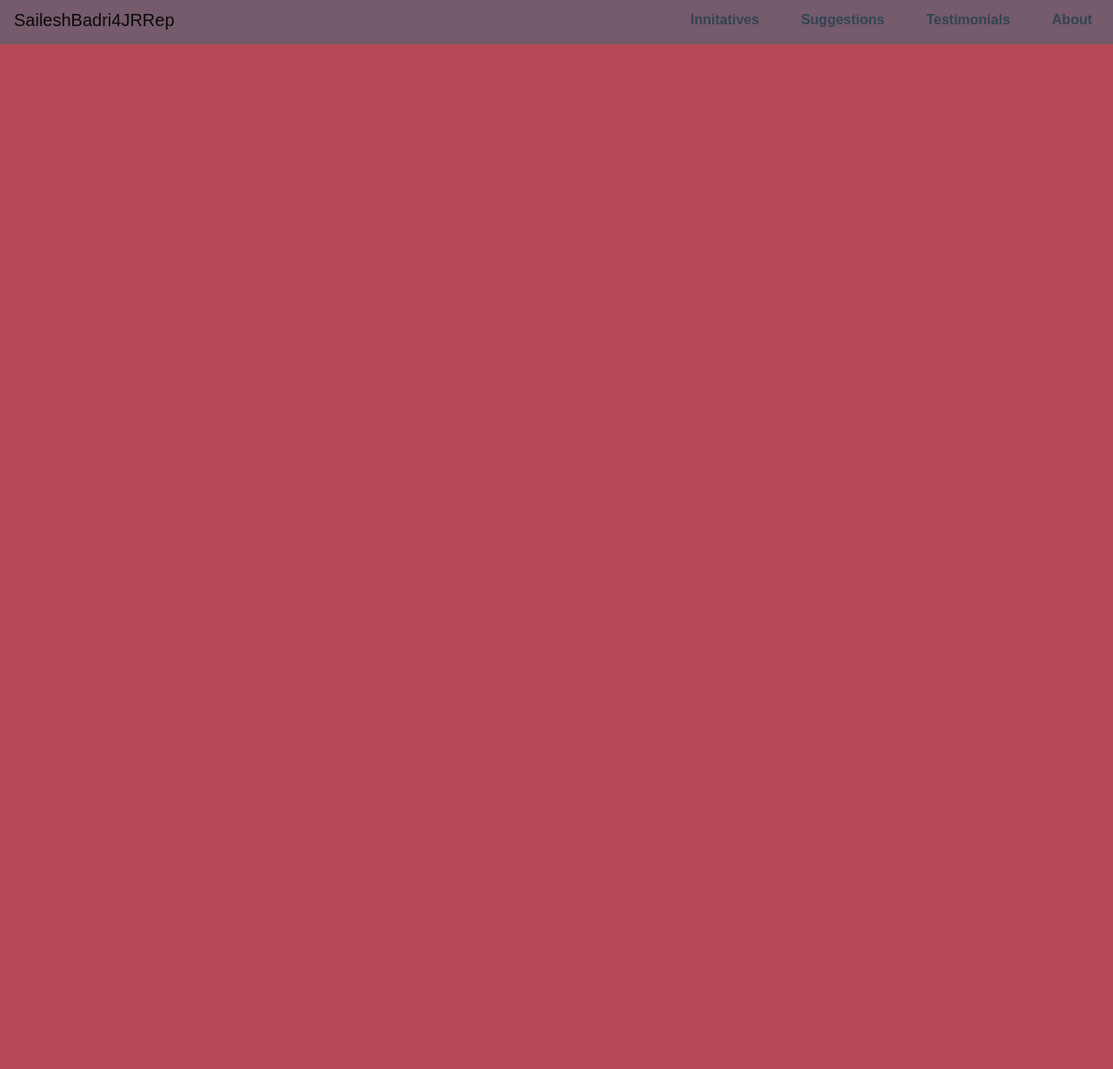
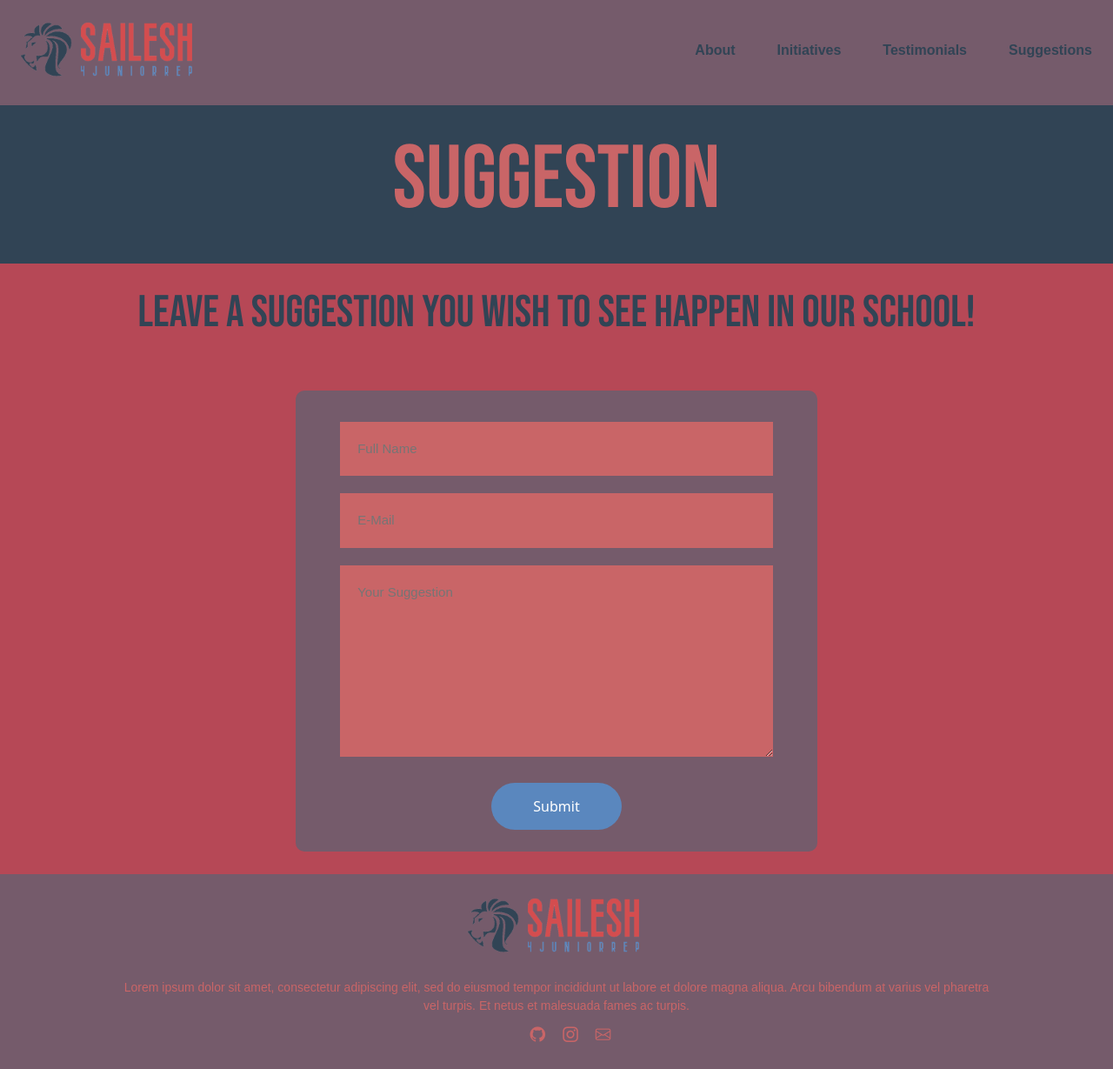
Before and after one commit to Red4Wiz/SacJrRep, a plain HTML site: page suggestions.html in a window 1280 px wide. Shown: the part 5-1234 px from the top of the page at 87% size. Before the commit the page ends 800 px from the top, so only its background shows below. Drawn offline with nearby package versions, Linux system fonts and the light colour scheme; files whose address does not match are found by name.

Commit message:
Completed suggestions page

```diff
--- a/styles/style.css
+++ b/styles/style.css
@@ -179,8 +179,6 @@ footer {
 	font-family: bebas-neue;
 }
 
-
-
 .initiatives h2{
 	font-size: 5vw;
 	color: var(--black);
@@ -258,3 +256,81 @@ footer {
 	width: 60%;
 	margin-right: 5%;
 }
+
+.suggestion-header {
+	margin: auto;
+	padding: 2%;
+
+	display: flex;
+	align-items: center;
+	justify-content: center;
+	flex-direction: column;
+	text-align: center;
+
+	color: var(--red);
+	background-color: var(--black);
+}
+
+.suggestion-header h1{
+	font-family: bebas-neue;
+	font-size: 8vw;
+}
+
+.suggestion-subtext {
+	margin: auto;
+	padding: 2%;
+
+	display: flex;
+	align-items: center;
+	justify-content: center;
+	flex-direction: column;
+	text-align: center;
+
+	color: var(--black);
+}
+
+.suggestion-subtext h2{
+	font-family: bebas-neue;
+	font-size: 4vw;
+}
+
+.suggestion-container{
+	width: 100%;
+	display: flex;
+	align-items: center;
+	justify-content: center;
+	padding: 2%;
+}
+
+form{
+	background-color: var(--accentred);
+	display: flex;
+	flex-direction: column;
+	padding: 2vw 4vw;
+	width: 90%;
+	max-width: 600px;
+	border-radius: 10px;
+}
+
+form input, form textarea{
+	border: 0;
+	margin: 10px 0;
+	padding: 20px;
+	outline: none;
+	background: var(--red);
+	color: var(--black);
+	font-family: 'Montserrat', sans-serif;
+	font-size: 15px;
+}
+
+form button{
+	padding: 15px;
+	background: var(--contrast);
+	color: white;
+	border: 0;
+	outline: none;
+	cursor: pointer;
+	width: 30%;
+	margin: 20px auto 0;
+	border-radius: 30px;
+}
--- a/suggestions.html
+++ b/suggestions.html
@@ -2,19 +2,27 @@
 <html lang="en">
   <head>
     <meta charset="utf-8">
-    <meta name="viewport" content="width=device-width, initial-scale=1">
+    <meta name="viewport" content="width=device-width, initial-scale=0.7">
     <link href="https://cdn.jsdelivr.net/npm/bootstrap@5.2.0-beta1/dist/css/bootstrap.min.css" rel="stylesheet" integrity="sha384-0evHe/X+R7YkIZDRvuzKMRqM+OrBnVFBL6DOitfPri4tjfHxaWutUpFmBp4vmVor" crossorigin="anonymous">
     <link href='https://unpkg.com/boxicons@2.1.2/css/boxicons.min.css' rel='stylesheet'>
+    <style>@import url('https://fonts.googleapis.com/css2?family=Bebas+Neue&display=swap');</style>
+    <script src="https://cdn.jsdelivr.net/npm/bootstrap@5.2.0-beta1/dist/js/bootstrap.bundle.min.js" integrity="sha384-pprn3073KE6tl6bjs2QrFaJGz5/SUsLqktiwsUTF55Jfv3qYSDhgCecCxMW52nD2" crossorigin="anonymous"></script>
+    <script src="scripts/index.js"></script>
+    <script src=" https://smtpjs.com/v3/smtp.js"></script>
+
+    <link rel="stylesheet" href="https://cdn.jsdelivr.net/npm/bootstrap-icons@1.8.2/font/bootstrap-icons.css">
     <link rel="stylesheet" href="styles/style.css">
-
 
     <title>Sailesh4JrRep</title>
 
   </head>
   <body>
+    <a name="top"></a>
 
     <nav class="navbar navbar-expand-md bg">
-      <a href="index.html" class="navbar-brand ms-3 logo-text">SaileshBadri4JRRep</a>
+      <a href="index.html" class="navbar-brand ms-3">
+        <img class="logo" id = "Logo" src="assets/JrRepLogo.png" alt = "Logo" height="100" width="220">
+      </a>
 
       <button class="navbar-toggler me-3" type="button" data-bs-toggle="collapse" data-bs-target="#btn">
         <i class="bx bx-menu bx-md"></i>
@@ -23,16 +31,16 @@
       <div class="collapse navbar-collapse ul-bg" id="btn">
         <ul class="navbar-nav ms-auto">
           <li class="nav-item">
-            <a href="initiatives.html" class="nav-link mx-3 nav-text">Innitatives</a>
+            <a href="about.html" class="nav-link mx-3 nav-text">About</a>
           </li>
           <li class="nav-item">
-            <a href="suggestions.html" class="nav-link mx-3 nav-text">Suggestions</a>
+            <a href="initiatives.html" class="nav-link mx-3 nav-text">Initiatives</a>
           </li>
           <li class="nav-item">
             <a href="testimonials.html" class="nav-link mx-3 nav-text">Testimonials</a>
           </li>
           <li class="nav-item">
-            <a href="about.html" class="nav-link mx-3 nav-text">About</a>
+            <a href="suggestions.html" class="nav-link mx-3 nav-text">Suggestions</a>
           </li>
         </ul>
       </div>
@@ -40,6 +48,64 @@
     </nav>
 
 
-    <script src="https://cdn.jsdelivr.net/npm/bootstrap@5.2.0-beta1/dist/js/bootstrap.bundle.min.js" integrity="sha384-pprn3073KE6tl6bjs2QrFaJGz5/SUsLqktiwsUTF55Jfv3qYSDhgCecCxMW52nD2" crossorigin="anonymous"></script>
+    <div class="suggestion-header">
+      <h1>Suggestion</h1>
+    </div>
+
+    <div class="suggestion-subtext">
+     <h2>Leave a Suggestion you wish to see happen in our school!</h6>
+    </div>
+
+    <div class="suggestion-container">
+
+      <form onsubmit="sendEmail(); reset(); return false;">
+        <input type="text" id="name" placeholder="Full Name" required>
+        <input type="text" id="email" placeholder="E-Mail" required>
+        <textarea id="suggestion" rows="8" placeholder="Your Suggestion"></textarea>
+        <button type="submit">Submit</button>
+      </form>
+
+    </div>
+
+    <script>
+      function sendEmail(){
+        Email.send({
+            Host : "smtp.gmail.com",
+            //have to add info once account created
+            Username : "username",
+            Password : "password",
+            To : 'them@website.com',
+            From : document.getElementById("email").value,
+            Subject : "New Suggestion",
+            Body : "Name: " + document.getElementById("name").value
+                    + "<br> Email: " + document.getElementById("email").value
+                    + "<br> Suggestion: " + document.getElementById("suggestion").value
+        }).then(
+          message => alert(message)
+        );
+      }
+    </script>
+
+    <footer>
+      <div class="footer-content">
+        <a href="#top">
+          <img class="footer-logo" id = "Logo" src="assets/JrRepLogo.png" alt = "Logo" height="100" width="220">
+        </a>
+
+        <p>Lorem ipsum dolor sit amet, consectetur adipiscing elit, sed do eiusmod tempor incididunt ut labore et dolore magna aliqua. Arcu bibendum at varius vel pharetra vel turpis. Et netus et malesuada fames ac turpis.</p>
+
+        <ul class="socials">
+
+          <li><a href="https://github.com/Red4Wiz/SacJrRep" target=”_blank” ><i class="bi bi-github"></i></a></li>
+
+          <li><a href="#"><i class="bi bi-instagram" target=”_blank” ></i></a></li>
+
+          <li><a href="#"><i class="bi bi-envelope" target=”_blank” ></i></a></li>
+
+        </ul>
+      </div>
+
+    </footer>
+
   </body>
 </html>
```
